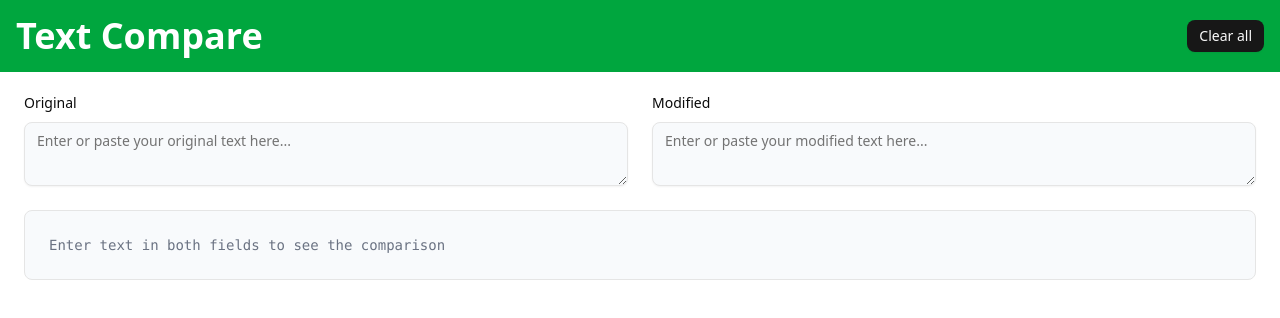
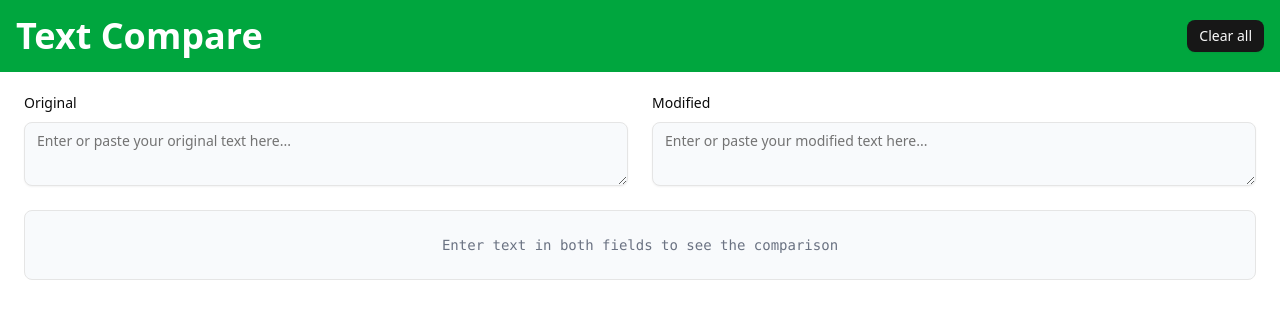
Before and after one commit to AlbertSanIza/text-compare, a React (Vite) app: page / in a window 1280 px wide. Shown: the top 318 px of the page. Built offline with nearby package versions, Linux system fonts and the light colour scheme.

Commit message:
refactor: enhance comparison message styling in App component
- Updated the comparison message to use a centered div for improved alignment and visual consistency.

```diff
--- a/src/App.tsx
+++ b/src/App.tsx
@@ -88,7 +88,7 @@ export default function App() {
                         {diffResult.length > 0 ? (
                             renderDiffText(diffResult)
                         ) : (
-                            <span className="text-gray-500">Enter text in both fields to see the comparison</span>
+                            <div className="text-center text-gray-500">Enter text in both fields to see the comparison</div>
                         )}
                     </div>
                 </div>
```
